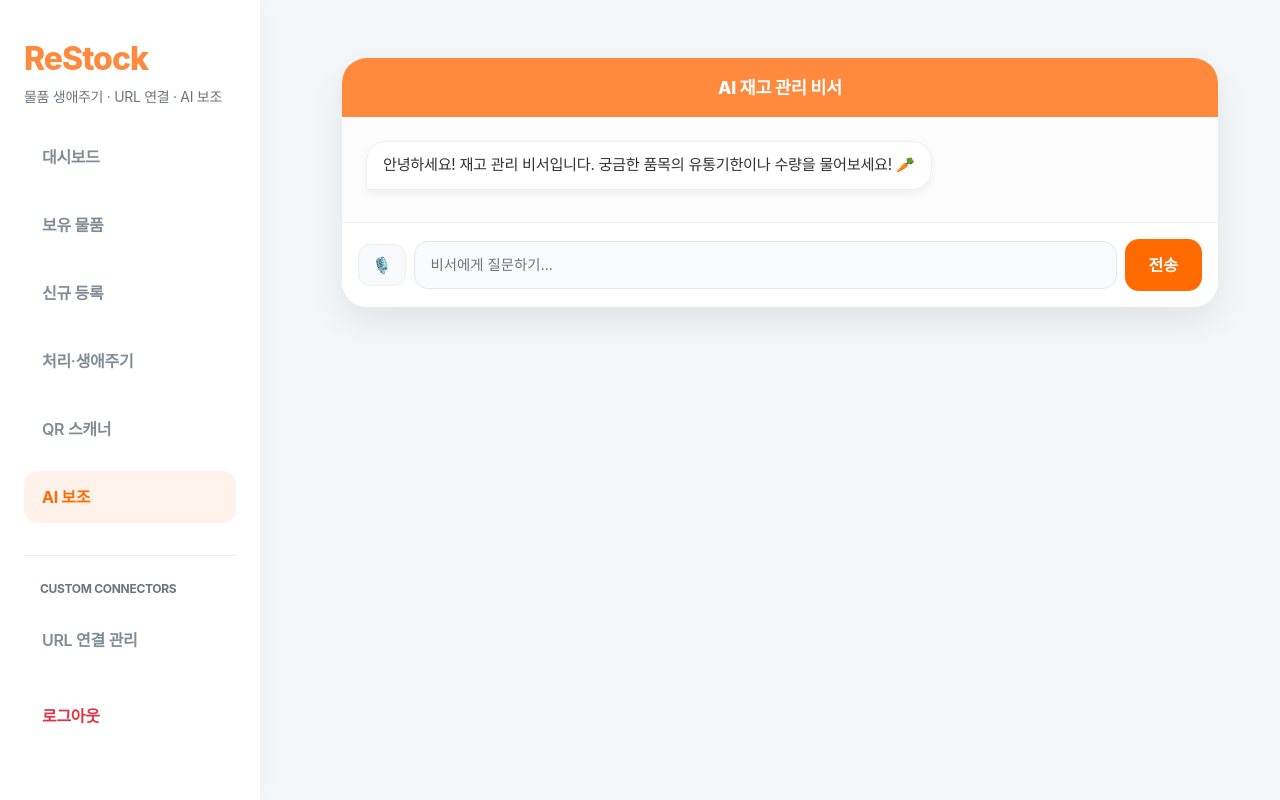
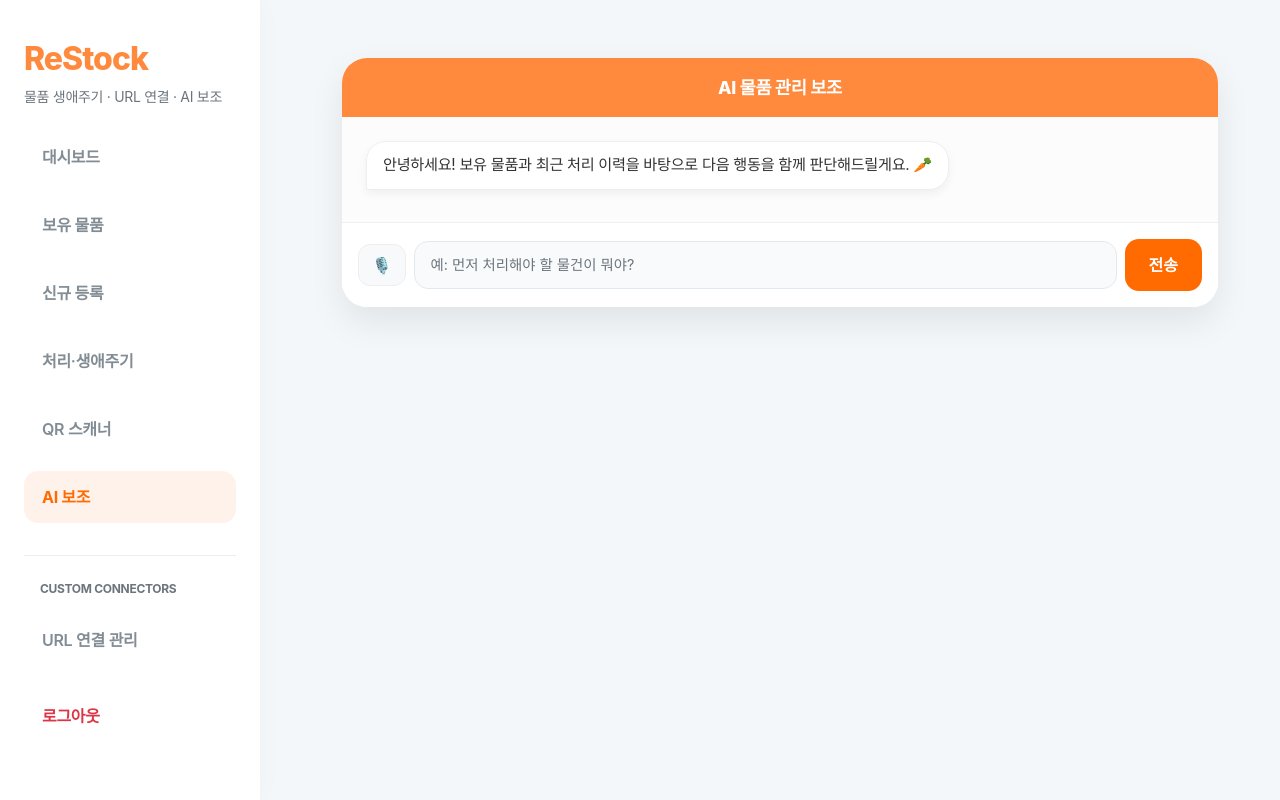
Before and after one commit to chl4890620123-collab/Restok-Rangchain, a React (Create React App) app in the folder frontend/: page /chat in a window 1280 px wide. Built offline with nearby package versions, Linux system fonts and the light colour scheme; no server answers; sample sign-in values are in the browser's storage; a web font is replaced by a local one.

Commit message:
fix: use authenticated api client for AI chat

```diff
--- a/frontend/src/pages/AiChat.js
+++ b/frontend/src/pages/AiChat.js
@@ -1,12 +1,11 @@
 import React, { useState, useEffect, useRef, useCallback } from 'react';
 import { Card, Button, Form, Spinner } from 'react-bootstrap';
-import styles from './AiChat.module.css'; // 위에서 만든 CSS 임포트
-
-const API_BASE_URL = process.env.REACT_APP_API_URL || '';
+import api from '../api';
+import styles from './AiChat.module.css';
 
 const AiChat = () => {
     const [messages, setMessages] = useState([
-        { id: 1, sender: 'ai', text: '안녕하세요! 재고 관리 비서입니다. 궁금한 품목의 유통기한이나 수량을 물어보세요! 🥕' }
+        { id: 1, sender: 'ai', text: '안녕하세요! 보유 물품과 최근 처리 이력을 바탕으로 다음 행동을 함께 판단해드릴게요. 🥕' }
     ]);
     const [input, setInput] = useState('');
     const [isRecording, setIsRecording] = useState(false);
@@ -14,14 +13,12 @@ const AiChat = () => {
     const recognitionRef = useRef(null);
     const scrollRef = useRef(null);
 
-    // 자동 스크롤 로직 유지
     useEffect(() => {
         if (scrollRef.current) {
             scrollRef.current.scrollTop = scrollRef.current.scrollHeight;
         }
     }, [messages, isLoading]);
 
-    // 음성 인식 설정 로직 유지
     useEffect(() => {
         const SpeechRecognition = window.SpeechRecognition || window.webkitSpeechRecognition;
         if (SpeechRecognition) {
@@ -56,23 +53,17 @@ const AiChat = () => {
         setIsLoading(true);
 
         try {
-            const res = await fetch(`${API_BASE_URL}/api/chat/ask`, {
-                method: 'POST',
-                headers: { 'Content-Type': 'application/json' },
-                body: JSON.stringify({ message: msgText }),
-                credentials: 'include'
-            });
-            const data = await res.json();
+            const res = await api.post('/api/chat/ask', { message: msgText });
             setMessages(prev => [...prev, {
                 id: Date.now() + 1,
                 sender: 'ai',
-                text: data.reply || "죄송합니다. 응답을 생성하지 못했습니다."
+                text: res.data?.reply || '죄송합니다. 응답을 생성하지 못했습니다.'
             }]);
         } catch (error) {
             setMessages(prev => [...prev, {
                 id: Date.now() + 1,
                 sender: 'ai',
-                text: "🤖 서버와 연결할 수 없습니다. 백엔드를 확인해주세요!"
+                text: error.response?.data?.reply || '🤖 서버와 연결할 수 없습니다. 백엔드와 API 키 설정을 확인해주세요.'
             }]);
         } finally {
             setIsLoading(false);
@@ -82,7 +73,7 @@ const AiChat = () => {
     return (
         <Card className={styles.chatCard}>
             <Card.Header className={styles.chatHeader}>
-                <h5 className={styles.headerTitle}> AI 재고 관리 비서</h5>
+                <h5 className={styles.headerTitle}>AI 물품 관리 보조</h5>
             </Card.Header>
 
             <Card.Body ref={scrollRef} className={styles.chatBody}>
@@ -112,7 +103,7 @@ const AiChat = () => {
                         </Button>
                         <Form.Control
                             type="text"
-                            placeholder={isRecording ? "듣고 있어요..." : "비서에게 질문하기..."}
+                            placeholder={isRecording ? '듣고 있어요...' : '예: 먼저 처리해야 할 물건이 뭐야?'}
                             value={input}
                             onChange={(e) => setInput(e.target.value)}
                             className={styles.chatInput}
```
